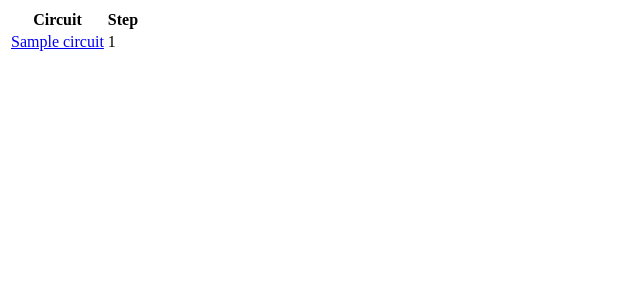
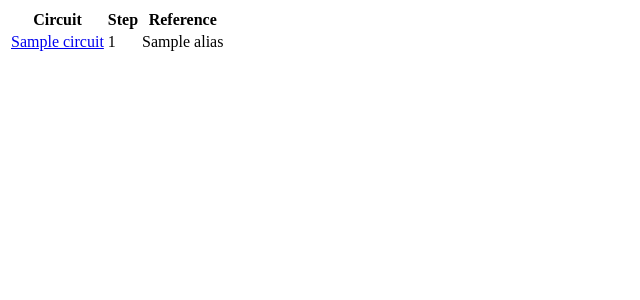
Before and after one commit to Uninett/telemator-NAV-integrasjon, a Django app: template navtelemator/navtelemator/templates/ipdevinfo/frag-circuits.html in a window 1280 px wide. Shown: the top 300 px of the page, without its empty margins (0-640 px from the left). Run offline with Django 3.2, Linux system fonts and the light colour scheme; the template is opened without the code that fills it: most values are stand-ins (such as "Sample title", 1, 10 or a date in 2020).

Commit message:
Added reference to ciscuit-display room and netbox

```diff
--- a/navtelemator/navtelemator/templates/info/room/roominfo_circuits.html
+++ b/navtelemator/navtelemator/templates/info/room/roominfo_circuits.html
@@ -2,11 +2,13 @@
     <tr>
         <th>Circuit</th>
         <th>Step</th>
+        <th>Reference</th>
     </tr>
     {% for circuit_detail in circuit_details %}
     <tr>
         <td><a href="{{ circuit_detail.circuit.get_absolute_url }}">{{circuit_detail.circuit}}</a></td>
         <td>{{circuit_detail.index}}</td>
+        <td>{{circuit_detail.circuit.alias}}</td>
     </tr>
     {% endfor %}
 </table>
--- a/navtelemator/navtelemator/templates/ipdevinfo/frag-circuits.html
+++ b/navtelemator/navtelemator/templates/ipdevinfo/frag-circuits.html
@@ -3,11 +3,13 @@
         <tr>
         <th>Circuit</th>
         <th>Step</th>
+            <th>Reference</th>
     </tr>
     {% for circuit_detail in circuit_details %}
     <tr>
         <td><a href="{{ circuit_detail.circuit.get_absolute_url }}">{{circuit_detail.circuit}}</a></td>
         <td>{{circuit_detail.index}}</td>
+        <td>{{circuit_detail.circuit.alias}}</td>
     </tr>
     {% endfor %}
         </table>
```
